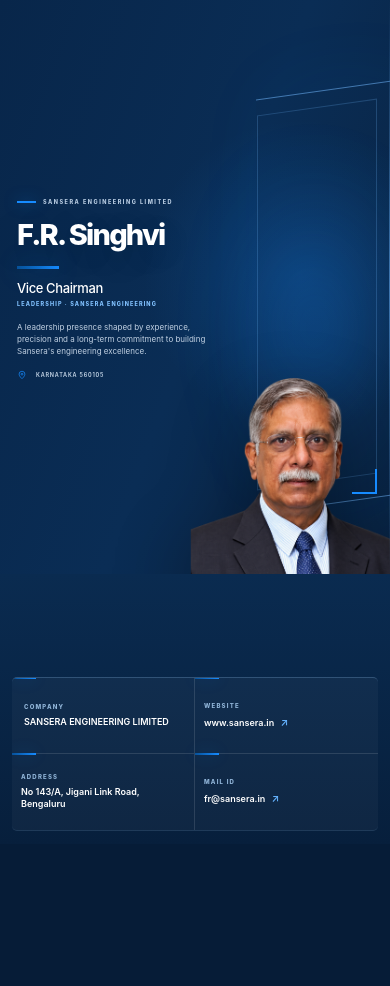
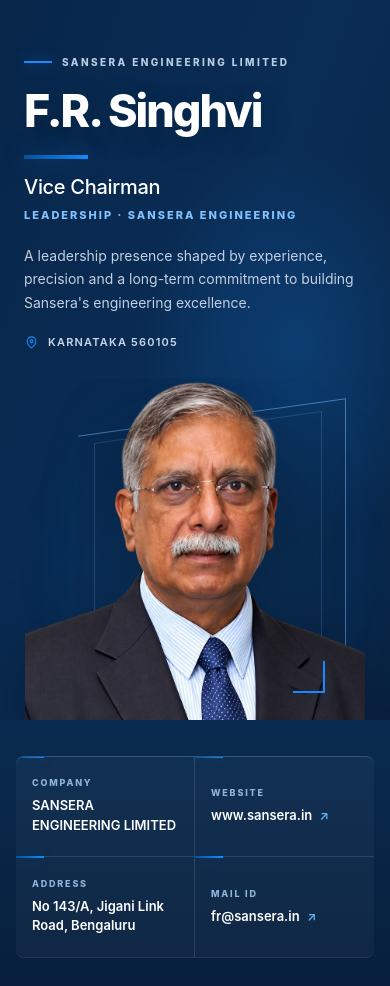
Before and after one commit to monish077/FR, a plain HTML site: page index.html in a window 390 px wide. Before the commit the page ends 844 px from the top, so only its background shows below. Drawn offline with Linux system fonts and the light colour scheme.

Commit message:
first commit

```diff
--- a/index.html
+++ b/index.html
@@ -1,9 +1,8 @@
-
 <!DOCTYPE html>
 <html lang="en">
 <head>
   <meta charset="UTF-8" />
-  <meta name="viewport" content="width=device-width, initial-scale=1.0" />
+  <meta name="viewport" content="width=device-width, initial-scale=1.0, viewport-fit=cover" />
   <meta name="theme-color" content="#08264A" />
 
   <title>F.R. Singhvi | Sansera Engineering</title>
@@ -188,6 +187,8 @@
       width: 36px;
       height: 2px;
 
+      flex-shrink: 0;
+
       background: var(--blue-light);
 
       box-shadow:
@@ -301,6 +302,7 @@
     .location-icon {
       width: 16px;
       height: 16px;
+      flex-shrink: 0;
 
       color: var(--blue-light);
     }
@@ -619,10 +621,10 @@
     }
 
     /* ==========================================================
-       TABLET
+       TABLET (769px – 900px)
     ========================================================== */
 
-    @media (max-width: 900px) {
+    @media (min-width: 769px) and (max-width: 900px) {
       .hero {
         height: 69%;
         grid-template-columns: 53% 47%;
@@ -671,170 +673,10 @@
     }
 
     /* ==========================================================
-       MOBILE
-    ========================================================== */
-
-    @media (max-width: 600px) {
-      .hero {
-        height: 68%;
-        grid-template-columns: 58% 42%;
-      }
-
-      .hero-left {
-        padding: 25px 8px 20px 17px;
-      }
-
-      .eyebrow {
-        gap: 7px;
-        margin-bottom: 15px;
-        font-size: 5.5px;
-        letter-spacing: 1.5px;
-      }
-
-      .eyebrow-line {
-        width: 19px;
-      }
-
-      .name {
-        font-size: clamp(29px, 7.4vw, 42px);
-        letter-spacing: -1.8px;
-        white-space: nowrap;
-      }
-
-      .name-accent {
-        width: 42px;
-        height: 3px;
-        margin-top: 15px;
-      }
-
-      .designation {
-        margin-top: 11px;
-        font-size: 13px;
-      }
-
-      .company {
-        margin-top: 5px;
-        font-size: 5.5px;
-        letter-spacing: 1.1px;
-      }
-
-      .leadership-copy {
-        margin-top: 14px;
-        max-width: 220px;
-        font-size: 8px;
-        line-height: 1.5;
-      }
-
-      .location {
-        margin-top: 13px;
-        font-size: 5.5px;
-        letter-spacing: .8px;
-      }
-
-      .location-icon {
-        width: 10px;
-        height: 10px;
-      }
-
-      .portrait-stage {
-        width: 100%;
-        height: 100%;
-        transform: translateX(-5px);
-      }
-
-      .portrait {
-        width: 125%;
-        height: 125%;
-        max-width: none;
-        max-height: none;
-
-        transform:
-          translateX(-5%)
-          translateY(1%);
-      }
-
-      .portrait-stage::before {
-        width: 82%;
-        height: 72%;
-        right: -4%;
-        bottom: 12%;
-      }
-
-      .portrait-stage::after {
-        width: 72%;
-        height: 65%;
-        right: 5%;
-        bottom: 16%;
-      }
-
-      .corner-mark {
-        width: 25px;
-        height: 25px;
-        right: 5%;
-        bottom: 14%;
-      }
-
-      .information-section {
-        height: 32%;
-        padding: 0 12px 13px;
-      }
-
-      .information-grid {
-        grid-template-columns: repeat(2, minmax(0, 1fr));
-      }
-
-      .information-item {
-        min-height: 76px;
-        padding: 11px 9px;
-
-        border-right: 1px solid rgba(255,255,255,.12);
-        border-bottom: 1px solid rgba(255,255,255,.12);
-      }
-
-      .information-item:first-child {
-        padding-left: 12px;
-      }
-
-      .information-item:nth-child(2),
-      .information-item:nth-child(4) {
-        border-right: 0;
-      }
-
-      .information-item:nth-child(3),
-      .information-item:nth-child(4) {
-        border-bottom: 0;
-      }
-
-      .information-item::before {
-        width: 24px;
-        height: 2px;
-      }
-
-      .information-label {
-        margin-bottom: 6px;
-        font-size: 6px;
-        letter-spacing: 1.2px;
-      }
-
-      .information-value {
-        font-size: 9px;
-        line-height: 1.4;
-      }
-
-      .arrow {
-        font-size: 10px;
-      }
-
-      .footer-mark {
-        display: none;
-      }
-    }
-
-    /* ==========================================================
        SHORT DESKTOP SCREENS
     ========================================================== */
 
-    @media (max-height: 720px) and (min-width: 601px) {
+    @media (max-height: 720px) and (min-width: 769px) {
       .hero {
         height: 68%;
       }
@@ -869,6 +711,260 @@
 
       .information-item {
         min-height: 105px;
+      }
+    }
+
+    /* ==========================================================
+       MOBILE & SMALL TABLET (≤ 768px) — stacked layout
+    ========================================================== */
+
+    @media (max-width: 768px) {
+      html,
+      body {
+        height: auto;
+        min-height: 100%;
+        overflow-x: hidden;
+        overflow-y: auto;
+      }
+
+      .executive-page {
+        height: auto;
+        min-height: 100svh;
+        overflow: visible;
+      }
+
+      .hero {
+        height: auto;
+        display: flex;
+        flex-direction: column;
+        overflow: visible;
+      }
+
+      .hero::after {
+        display: none;
+      }
+
+      /* Text block */
+      .hero-left {
+        order: 1;
+        width: 100%;
+        padding:
+          max(56px, env(safe-area-inset-top))
+          24px
+          28px;
+      }
+
+      .hero-copy {
+        max-width: 100%;
+      }
+
+      .eyebrow {
+        gap: 10px;
+        margin-bottom: 20px;
+        font-size: 10px;
+        letter-spacing: 2.4px;
+      }
+
+      .eyebrow-line {
+        width: 28px;
+      }
+
+      .name {
+        font-size: clamp(36px, 11.5vw, 56px);
+        letter-spacing: -2px;
+        white-space: nowrap;
+      }
+
+      .name-accent {
+        width: 64px;
+        height: 4px;
+        margin-top: 20px;
+      }
+
+      .designation {
+        margin-top: 16px;
+        font-size: 20px;
+        letter-spacing: -.3px;
+      }
+
+      .company {
+        margin-top: 8px;
+        font-size: 11px;
+        letter-spacing: 2px;
+        line-height: 1.5;
+      }
+
+      .leadership-copy {
+        max-width: 100%;
+        margin-top: 20px;
+        font-size: 14px;
+        line-height: 1.7;
+      }
+
+      .location {
+        margin-top: 20px;
+        font-size: 11px;
+        letter-spacing: 1.2px;
+      }
+
+      .location-icon {
+        width: 15px;
+        height: 15px;
+      }
+
+      /* Portrait */
+      .hero-right {
+        order: 2;
+        width: 100%;
+        padding: 0 24px;
+        overflow: hidden;
+      }
+
+      .portrait-stage {
+        width: 100%;
+        max-width: 380px;
+        height: auto;
+        aspect-ratio: 1 / 1;
+        margin: 0 auto;
+      }
+
+      .portrait {
+        width: 100%;
+        height: 100%;
+        max-width: 100%;
+        transform: none;
+      }
+
+      .portrait-stage::before {
+        width: 78%;
+        height: 84%;
+        right: 6%;
+        bottom: 4%;
+      }
+
+      .portrait-stage::after {
+        width: 66%;
+        height: 76%;
+        right: 13%;
+        bottom: 9%;
+      }
+
+      .portrait-glow {
+        width: 80%;
+        height: 80%;
+        right: 8%;
+        bottom: 6%;
+      }
+
+      .corner-mark {
+        width: 32px;
+        height: 32px;
+        right: 12%;
+        bottom: 8%;
+      }
+
+      /* Information cards */
+      .information-section {
+        order: 3;
+        height: auto;
+        padding: 36px 16px max(28px, env(safe-area-inset-bottom));
+        align-items: stretch;
+      }
+
+      .information-grid {
+        grid-template-columns: repeat(2, minmax(0, 1fr));
+        border-radius: 8px;
+      }
+
+      .information-item {
+        min-height: 100px;
+        padding: 18px 16px;
+        justify-content: center;
+        border-right: 1px solid rgba(255,255,255,.12);
+        border-bottom: 1px solid rgba(255,255,255,.12);
+      }
+
+      .information-item:first-child {
+        padding-left: 16px;
+      }
+
+      /* 2×2 borders: odd items get right border, first row gets bottom border */
+      .information-item:nth-child(even) {
+        border-right: 0;
+      }
+
+      .information-item:nth-child(n + 3) {
+        border-bottom: 0;
+      }
+
+      .information-item:last-child {
+        border-right: 0;
+        border-bottom: 0;
+      }
+
+      .information-item::before {
+        width: 28px;
+        height: 2px;
+      }
+
+      .information-label {
+        margin-bottom: 8px;
+        font-size: 9px;
+        letter-spacing: 1.8px;
+      }
+
+      .information-value {
+        font-size: 13px;
+        line-height: 1.5;
+      }
+
+      .arrow {
+        font-size: 12px;
+      }
+
+      .footer-mark {
+        display: none;
+      }
+    }
+
+    /* ==========================================================
+       SMALL PHONES (≤ 380px)
+    ========================================================== */
+
+    @media (max-width: 380px) {
+      .hero-left {
+        padding-left: 18px;
+        padding-right: 18px;
+      }
+
+      .name {
+        font-size: 36px;
+        letter-spacing: -1.6px;
+      }
+
+      .leadership-copy {
+        font-size: 13px;
+      }
+
+      .hero-right {
+        padding: 0 18px;
+      }
+
+      .information-section {
+        padding-left: 12px;
+        padding-right: 12px;
+      }
+
+      .information-item {
+        padding: 14px 12px;
+      }
+
+      .information-item:first-child {
+        padding-left: 12px;
+      }
+
+      .information-value {
+        font-size: 12px;
       }
     }
 
@@ -958,7 +1054,6 @@
 
           <div class="portrait-glow"></div>
 
-          <!-- Transparent image -->
           <img
             src="FR.png"
             alt="F.R. Singhvi - Vice Chairman"
@@ -1049,8 +1144,6 @@
 
       </div>
 
-
-
     </section>
 
   </main>
```
